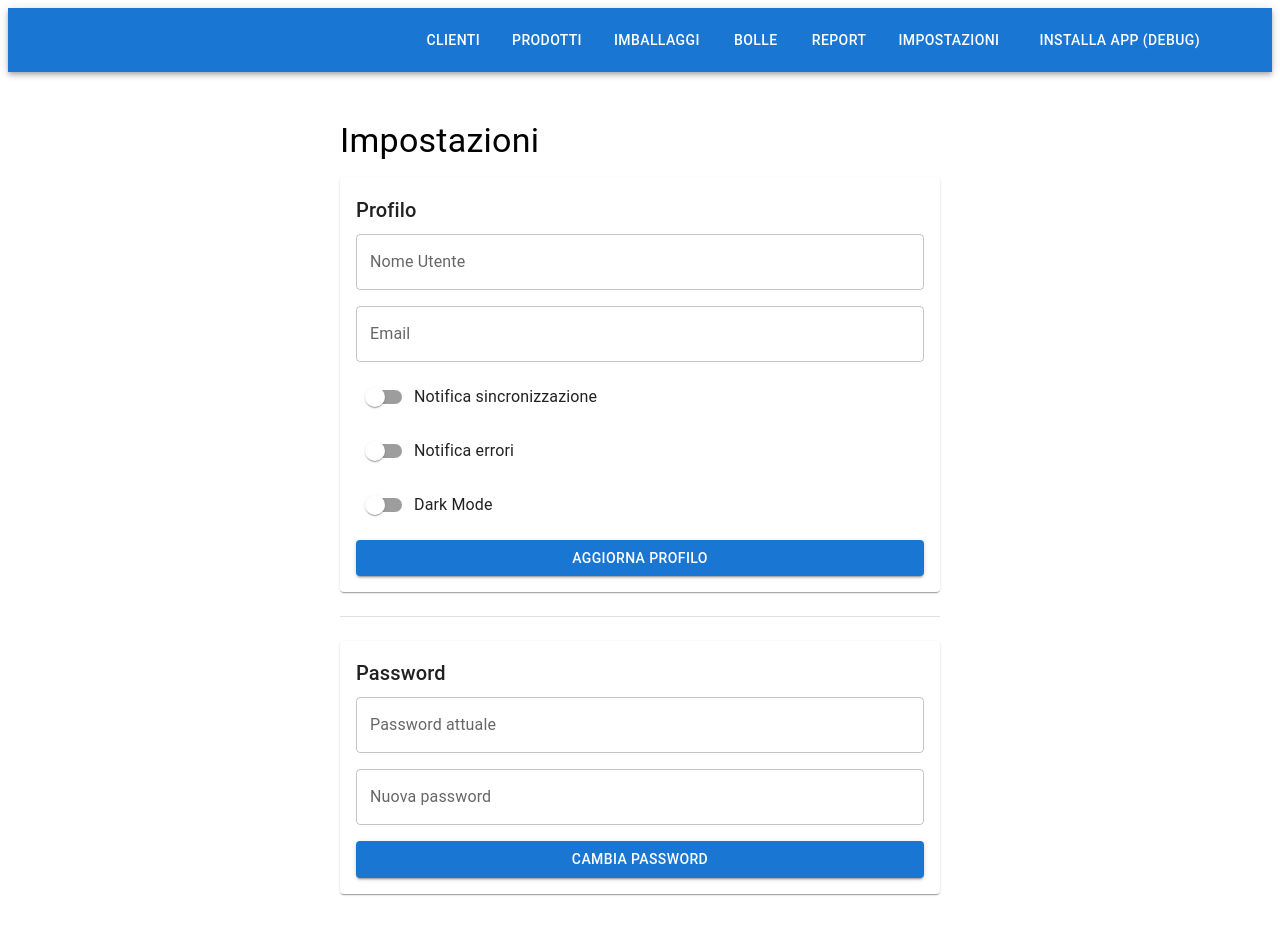
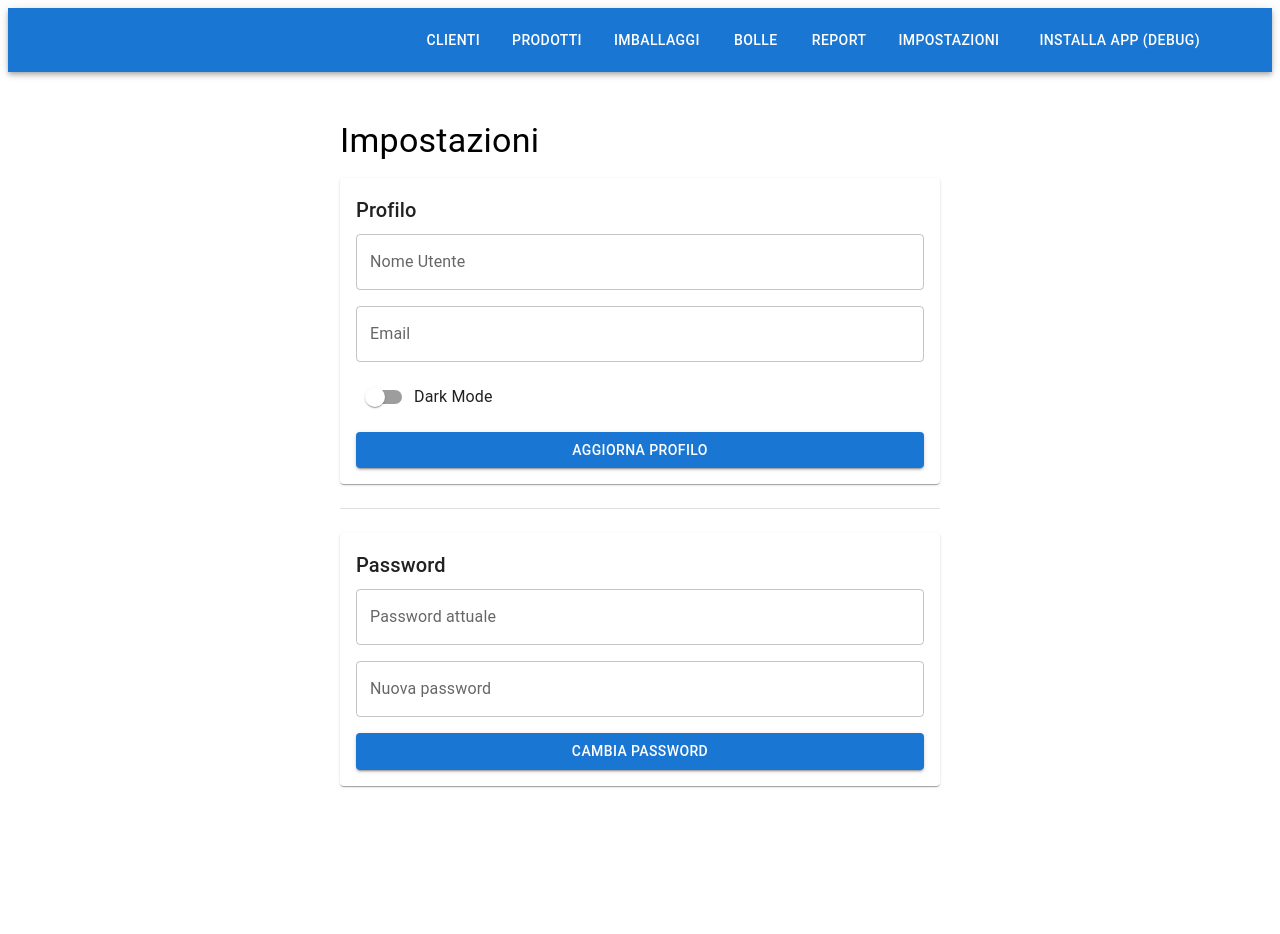
Before and after one commit to Millis24/agritech, a React (Vite) app in the folder frontend/: page /dashboard/impostazioni in a window 1280 px wide. Shown: the top 934 px of the page. After the commit the page ends 842 px from the top, so only its background shows below. Built offline with nearby package versions, Linux system fonts and the light colour scheme; no server answers; sample sign-in values are in the browser's storage; some icons are missing.

Commit message:
rimozione notifiche - standby

```diff
--- a/frontend/src/main.tsx
+++ b/frontend/src/main.tsx
@@ -4,12 +4,16 @@ import { BrowserRouter } from 'react-router-dom';
 import App from './App';
 import { registerSW } from 'virtual:pwa-register';
 import './App.css'
+//import { SettingsProvider } from './contexts/settingsContext';
 
 registerSW();
 
 ReactDOM.createRoot(document.getElementById('root')!).render(
   <React.StrictMode>
     <BrowserRouter>
+      {/* <SettingsProvider>
+        <App />
+      </SettingsProvider> */}
       <App />
     </BrowserRouter>
   </React.StrictMode>
--- a/frontend/src/pages/dashboard/impostazioni.tsx
+++ b/frontend/src/pages/dashboard/impostazioni.tsx
@@ -14,6 +14,7 @@ export default function SettingsPage() {
   // Notifiche
   const [notifySync, setNotifySync] = useState(false);
   const [notifyErrors, setNotifyErrors] = useState(false);
+
 
   // Tema
   const [darkMode, setDarkMode] = useState(false);
@@ -80,7 +81,7 @@ export default function SettingsPage() {
             onChange={e => setEmail(e.target.value)}
             fullWidth
           />
-          <FormControlLabel
+          {/* <FormControlLabel
             control={
               <Switch
                 checked={notifySync}
@@ -97,7 +98,7 @@ export default function SettingsPage() {
               />
             }
             label="Notifica errori"
-          />
+          /> */}
           <FormControlLabel
             control={
               <Switch
```
Also changed, not shown: frontend/src/contexts/settingsContext.tsx (added, +55 -0 lines).
